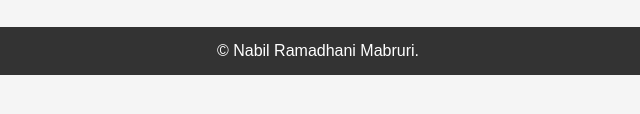
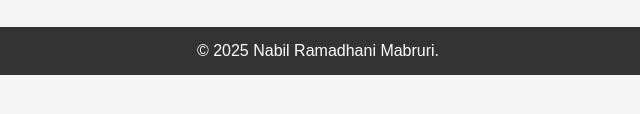
Before and after one commit to Ninja-cm/Blog-Zexxy, a plain HTML site: page index.html in a window 1280 px wide. Shown: the part 540-654 px from the top of the page, 322-962 px from the left. Drawn offline with Linux system fonts and the light colour scheme.

Commit message:
Add files via upload

```diff
--- a/index.html
+++ b/index.html
@@ -34,7 +34,7 @@
     </main>
 
     <footer>
-        &copy; Nabil Ramadhani Mabruri.
+        &copy; 2025 Nabil Ramadhani Mabruri.
     </footer>
 
     <script src="script.js"></script>
```
Also changed, not shown: about.html (+2 -2 lines), blog.html (+1 -1 lines), contact.html (+1 -1 lines), gallery.html (+1 -1 lines), portfolio.html (+1 -1 lines).
